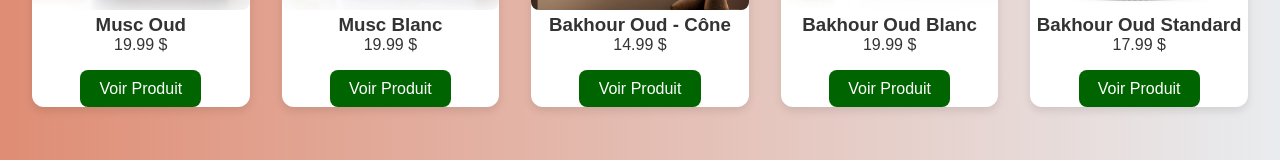
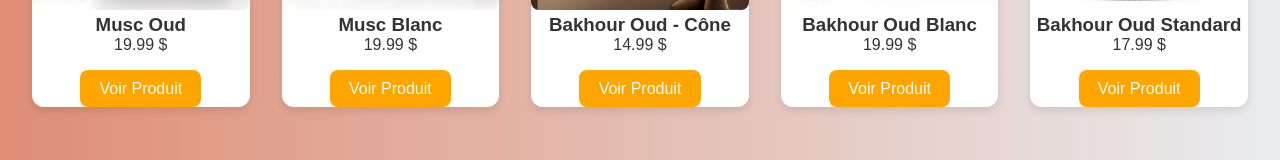
Before and after one commit to yanis26x/Omar-website-React, a React (Vite) app: page / in a window 1280 px wide. Shown: the part 939-1099 px from the top of the page. Built offline with nearby package versions, Linux system fonts and the light colour scheme.

Commit message:
clean code

```diff
--- a/src/components/ProduitCard.jsx
+++ b/src/components/ProduitCard.jsx
@@ -32,7 +32,7 @@ const styles = {
     marginTop: "1rem",
     display: "inline-block",
     padding: "0.6rem 1.2rem",
-    backgroundColor: "#006400",
+    backgroundColor: "orange",
     color: "white",
     borderRadius: "8px",
     textDecoration: "none",
--- a/src/index.css
+++ b/src/index.css
@@ -35,7 +35,7 @@ section {
 /* Boutons */
 button, .bouton {
   background: #000000;
-  color: white;
+  color: rgb(255, 255, 255);
   padding: 0.8rem 1.5rem;
   border: none;
   border-radius: 8px;
```
